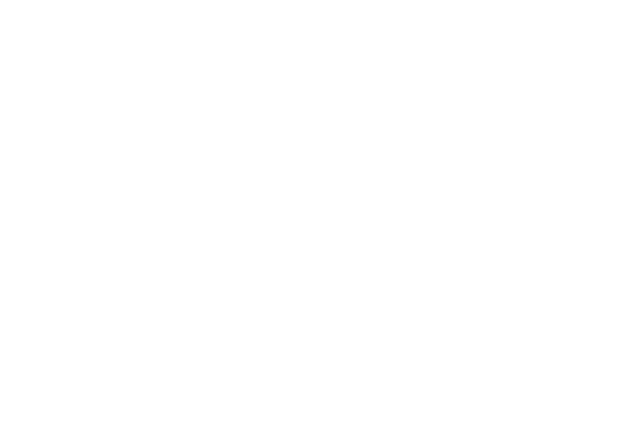
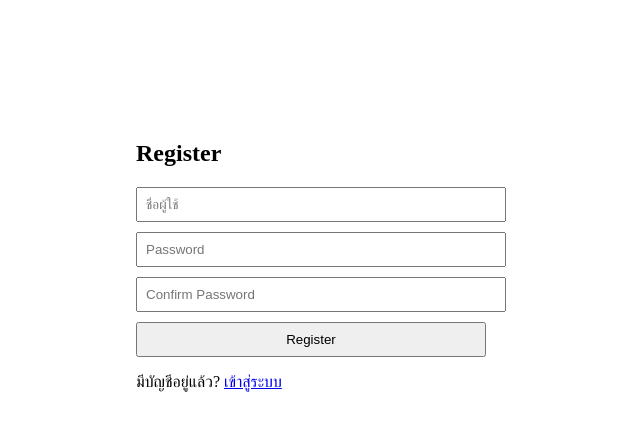
Before and after one commit to Zozimboii/ICT-Skill-Recommendation-Frontend, a Nuxt app: page /register in a window 1280 px wide. Before the commit this address had no page. Shown: the top 430 px of the page, without its empty margins (329-969 px from the left). Built offline with nearby package versions, Linux system fonts and the light colour scheme.

Commit message:
todo register and login

```diff
--- a/app/composables/useApi.ts
+++ b/app/composables/useApi.ts
@@ -6,5 +6,12 @@ export const useApi = () => {
     return await $fetch<T>(path, { baseURL, params })
   }
 
-  return { get }
+  const post = async <T>(path: string, body?: Record<string, any>) => {
+    return await $fetch<T>(path, {
+      baseURL,
+      method: "POST",
+      body
+    })
+  }
+  return { get , post }
 }
--- /dev/null
+++ b/app/pages/login.vue
@@ -0,0 +1,88 @@
+<template>
+  <div class="auth-container">
+    <h2>Login</h2>
+
+    <form @submit.prevent="handleLogin">
+      <input
+        type="text"
+        v-model="username"
+        placeholder="Username"
+        required
+      />
+
+      <input
+        type="password"
+        v-model="password"
+        placeholder="Password"
+        required
+      />
+
+      <button type="submit" :disabled="loading">
+        {{ loading ? "Logging in..." : "Login" }}
+      </button>
+    </form>
+
+    <p v-if="error" style="color:red">{{ error }}</p>
+
+    <p>
+      ยังไม่มีบัญชี?
+      <router-link to="/register">สมัครสมาชิก</router-link>
+    </p>
+  </div>
+</template>
+
+<script setup lang="ts">
+import { ref } from "vue"
+import { useApi } from "@/composables/useApi"
+
+interface LoginResponse {
+  status: string
+  message: string
+}
+
+const username = ref("")
+const password = ref("")
+const loading = ref(false)
+const error = ref("")
+const router = useRouter()
+const { post } = useApi()
+
+const handleLogin = async () => {
+  loading.value = true
+  error.value = ""
+
+  try {
+    const data = await post<LoginResponse>("/login", {
+      username: username.value,
+      password: password.value
+    })
+
+    console.log("Login success:", data.message)
+    router.push('/searchJob')
+  } catch (e: any) {
+    error.value =
+      e?.data?.detail ||
+      e?.message ||
+      "Login failed"
+  } finally {
+    loading.value = false
+  }
+}
+</script>
+
+<style scoped>
+.auth-container {
+  max-width: 350px;
+  margin: 100px auto;
+  padding: 20px;
+}
+input {
+  width: 100%;
+  margin-bottom: 10px;
+  padding: 8px;
+}
+button {
+  width: 100%;
+  padding: 8px;
+}
+</style>
--- /dev/null
+++ b/app/pages/register.vue
@@ -0,0 +1,103 @@
+<template>
+  <div class="auth-container">
+    <h2>Register</h2>
+
+    <form @submit.prevent="handleRegister">
+      <input
+        type="text"
+        v-model="username"
+        placeholder="ชื่อผู้ใช้"
+        required
+      />
+
+      <input
+        type="password"
+        v-model="password"
+        placeholder="Password"
+        required
+      />
+
+      <input
+        type="password"
+        v-model="confirmPassword"
+        placeholder="Confirm Password"
+        required
+      />
+
+      <button type="submit" :disabled="loading">
+        {{ loading ? "Registering..." : "Register" }}
+      </button>
+    </form>
+
+    <p v-if="error" style="color:red">{{ error }}</p>
+
+    <p>
+      มีบัญชีอยู่แล้ว?
+      <router-link to="/login">เข้าสู่ระบบ</router-link>
+    </p>
+  </div>
+</template>
+
+<script setup lang="ts">
+import { ref } from "vue"
+import { useApi } from "@/composables/useApi"
+
+interface RegisterResponse {
+  status: string
+  message: string
+}
+
+const username = ref("")
+const password = ref("")
+const confirmPassword = ref("")
+const loading = ref(false)
+const error = ref("")
+const router = useRouter()
+
+const { post } = useApi()
+
+const handleRegister = async () => {
+  if (password.value !== confirmPassword.value) {
+    error.value = "Password ไม่ตรงกัน"
+    return
+  }
+
+  loading.value = true
+  error.value = ""
+
+  try {
+    const data = await post<RegisterResponse>("/register", {
+      username: username.value,
+      password: password.value
+    })
+
+    console.log("Register success:", data.message)
+    // TODO: redirect ไปหน้า login
+    router.push('/login')
+  } catch (e: any) {
+    error.value =
+      e?.data?.detail ||
+      e?.message ||
+      "Register failed"
+  } finally {
+    loading.value = false
+  }
+}
+</script>
+
+<style scoped>
+.auth-container {
+  max-width: 350px;
+  margin: 100px auto;
+  padding: 20px;
+}
+input {
+  width: 100%;
+  margin-bottom: 10px;
+  padding: 8px;
+}
+button {
+  width: 100%;
+  padding: 8px;
+}
+</style>
```
